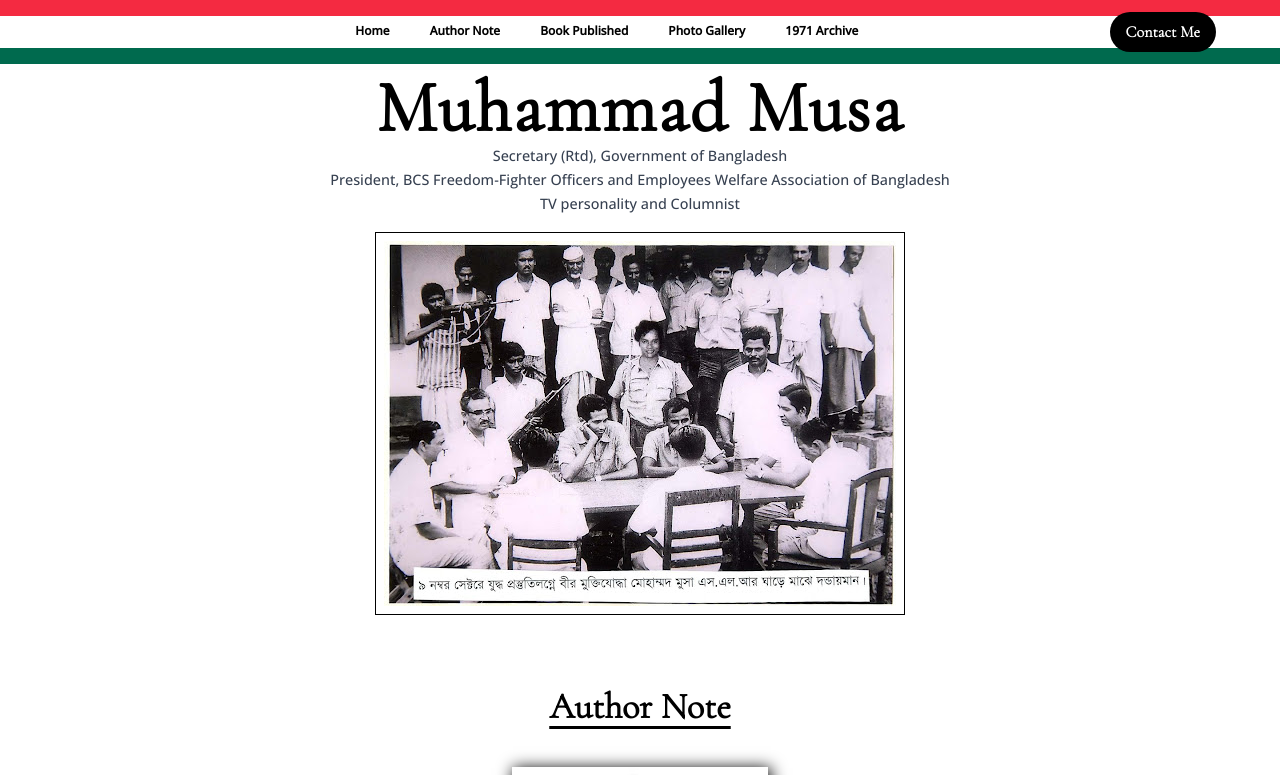
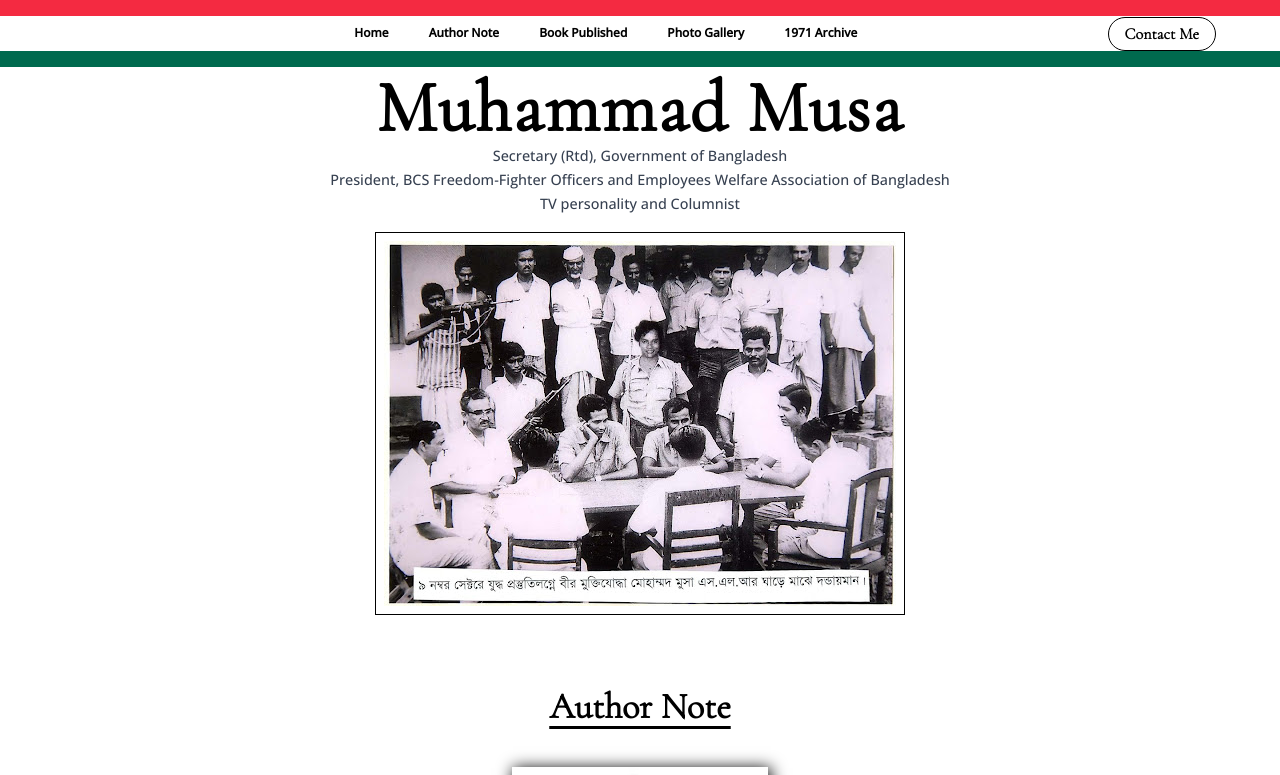
Before and after one commit to SheikhArman100/ahnaf_portfolio, a React (Vite) app: page / in a window 1280 px wide. Shown: the top 775 px of the page. Built offline with nearby package versions, Linux system fonts and the light colour scheme.

Commit message:
betton updated

```diff
--- a/src/Components/Navbar.jsx
+++ b/src/Components/Navbar.jsx
@@ -17,7 +17,7 @@ function Navbar() {
 
   return (
     <>
-      <div className="fixed z-20 flex h-[4rem] w-full items-center justify-between border-b-[1rem] border-t-[1rem]  border-b-[#006a4e]	border-t-[#f42a41] bg-bgColor px-10 transition-[all_0.5s_ease] md:relative md:justify-end md:px-4">
+      <div className="fixed z-20 flex h-[4.2rem] w-full items-center justify-between border-b-[1rem] border-t-[1rem]  border-b-[#006a4e]	border-t-[#f42a41] bg-bgColor px-10 transition-[all_0.5s_ease] md:relative md:justify-end md:px-4">
         <div className="flex flex-[1_1_auto]  items-center justify-center  md:hidden ">
           <ul className=" ml-[4rem] flex cursor-pointer  items-center   gap-x-10 font-secondText  text-xs font-semibold text-accentColor transition-[all_0.5s_ease] ">
             <li className="border-b-2 border-transparent py-2 hover:border-accentColor">
@@ -50,7 +50,7 @@ function Navbar() {
 
         <button
           type="button"
-          className="mr-6 flex-[0_1_auto] rounded-full border border-none bg-accentColor py-2 px-4 text-base font-bold text-bgColor transition-[all_0.5s_ease] hover:border-accentColor hover:bg-bgColor hover:text-accentColor md:hidden"
+          className="mr-6 flex-[0_1_auto] rounded-full border border-accentColor  py-1 px-4 text-base font-bold text-accentColor transition-[all_0.5s_ease]  md:hidden"
         >
           <Link to="contact" smooth duration={500}>
             Contact Me
```
